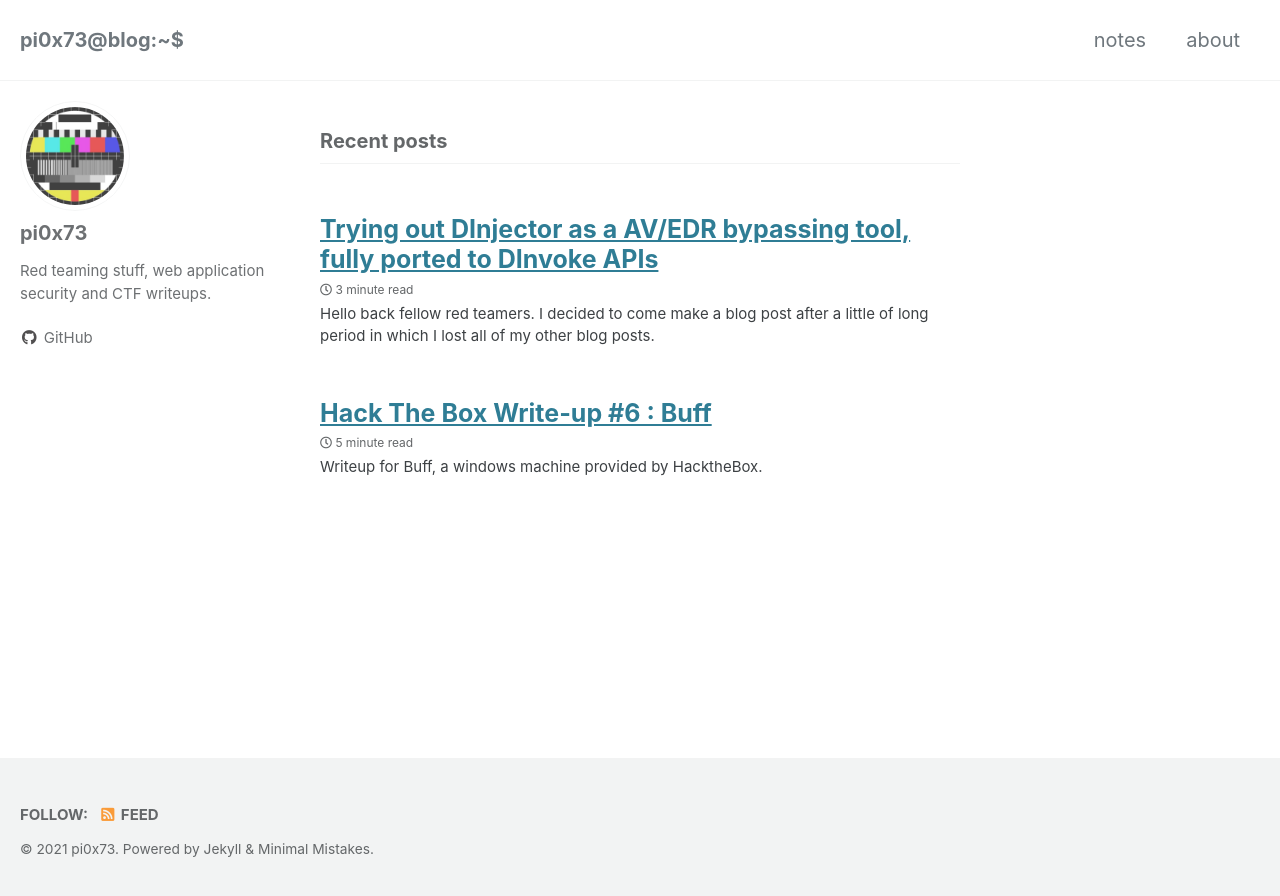
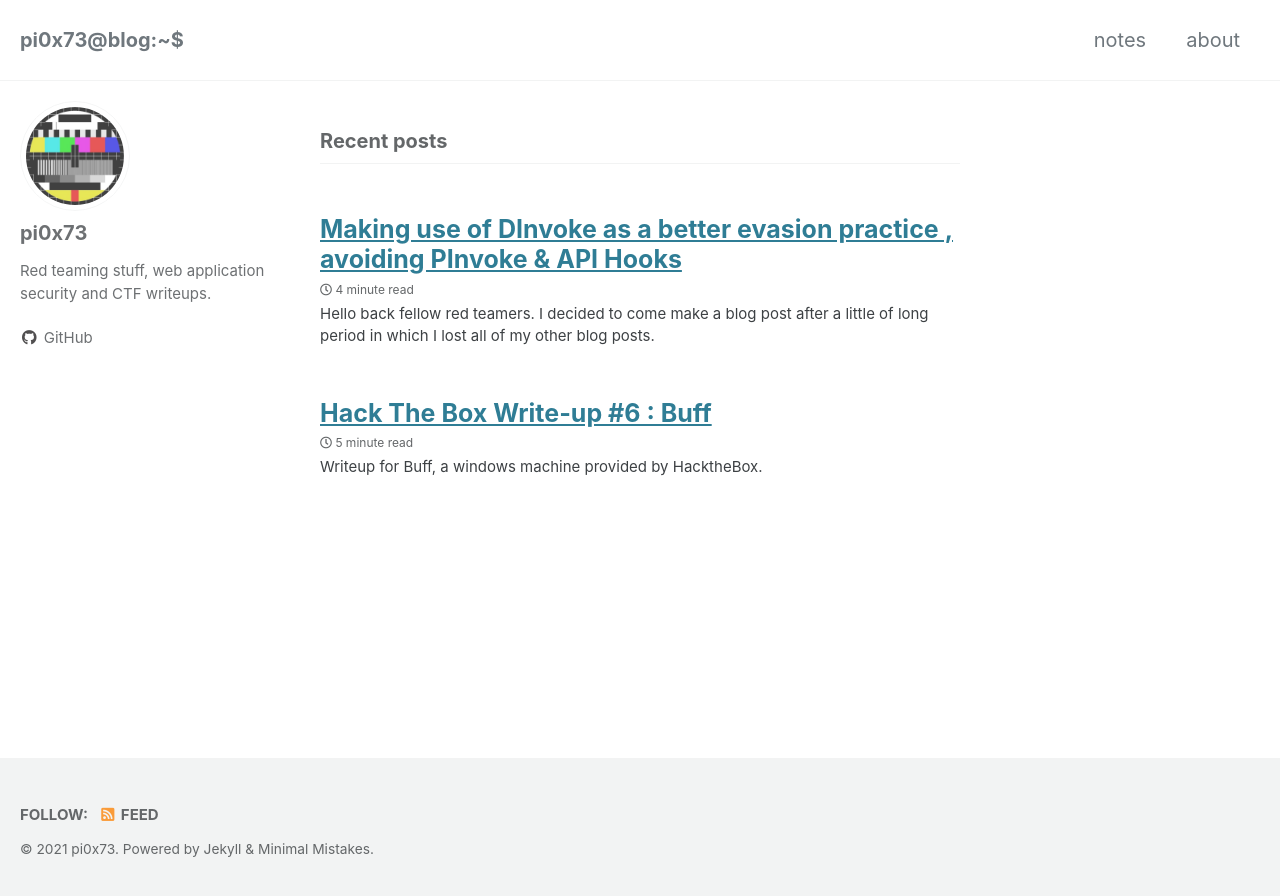
Before and after one commit to suldod/suldod.github.io.bak, a Jekyll site: the page built from index.html, in a window 1280 px wide. Shown: the top 896 px of the page. Built offline with Jekyll 4.4.1, drawn with Linux system fonts in a browser that asks for light colours; cached includes are drawn as plain includes; the list of posts is cut into pages by our own code; part of the change alters nothing that is shown.

Commit message:
Update 2021-10-26-DInjector-For-AV-AND-EDR-BYPASSING.md

````diff
--- a/_posts/2021-10-26-DInjector-For-AV-AND-EDR-BYPASSING.md
+++ b/_posts/2021-10-26-DInjector-For-AV-AND-EDR-BYPASSING.md
@@ -1,6 +1,6 @@
 ---
 layout: single
-title: "Trying out DInjector as a AV/EDR bypassing tool, fully ported to DInvoke APIs"
+title: "Making use of DInvoke as a better evasion practice , avoiding PInvoke & API Hooks"
 date: 2021-10-26
 tags:
   - windows
@@ -12,20 +12,22 @@ author_profile: true
 
 Hello back fellow red teamers. I decided to come make a blog post after a little of long period in which I lost all of my other blog posts.
 
-Lately I have been focused on Windows stuff, such as excercises on trying to bypass Windows Defender through trial and errors etc as a practice to help me make some preparations for a possible OSEP attempt lol.
+Lately I have been focused on Windows stuff, such as excercises on trying to bypass Windows Defender through trial and errors etc as a practice to upgrade my own skills on red teaming.
 
-I came across some amazing repos which I though would be worth to explain on a blog.
+In this article I'm going to explain how you can make use of Dynamic Invocation instead of PInvoke for a less suspicios execution.
 
 First let's take a view :
 
 - [https://github.com/TheWover/DInvoke](https://github.com/TheWover/DInvoke)
 
-DInvoke is dynamic replacement for PInvoke and contains powerful primitives that can be combined to dynamically invoke unmanaged code from disk or from memory.
+DInvoke is a dynamic replacement for PInvoke and contains powerful primitives that can be combined to dynamically invoke unmanaged code from disk or from memory.
+It helps you use unmanaged code from C# while avoiding suspicious P/Invokes. Rather than statically importing API calls with PInvoke, you may use Dynamic Invocation to load the DLL at runtime and call the function using a pointer to its location in memory. You may call arbitrary unmanaged code from memory (while passing parameters), allowing you to bypass API hooking in a variety of ways and execute post-exploitation payloads reflectively.
 
-You can have this reference for a deeper explaination on what DInvoke does and what it really is : [https://thewover.github.io/Dynamic-Invoke/](https://thewover.github.io/Dynamic-Invoke/)
+Rather than using PInvoke to import the API calls that we want to use, we load a DLL into memory manually. This can be done using whatever mechanism you would prefer. Then, we get a pointer to a function in that DLL. We may call that function from the pointer while passing in our parameters.
 
-While desperatly googling about examples of DInvoke being used on an actual Proof of Concept for silent Code Execution I ended up finding this amazing tool which is fully ported on DInvoke APIs : [https://github.com/snovvcrash/DInjector](https://github.com/snovvcrash/DInjector)
+By leveraging this dynamic loading API rather than the static loading API that sits behind PInvoke, you avoid directly importing suspicious API calls into your .NET Assembly.
 
+To show that little proof of concept of how it is done at a concrete target I will use [DInjector](https://github.com/snovvcrash/DInjector)
 ```
 (    (
      )\ ) )\ )                   )             (   (  (
@@ -43,7 +45,9 @@ While desperatly googling about examples of DInvoke being used on an actual Proo
                                       S H E L L C O D E
 ```
 
-The repo consists of a shellcode encrypter which makes use of `xor` or `aes` algorithms and encrypts the file with a password using sha256 and the DLL project which we will be loading into the memory to execute code.
+DInjector is a tool which is fully ported on `DInvoke` APIs and simulates the concept in easier steps for people like me who are generally dumb.
+
+Below is shown the content of encrypter.py which takes a raw shellcode payload and encodes it using either `AES` or `XOR` up to your preference.
 
 - encrypter.py
 
@@ -106,6 +110,10 @@ if __name__ == '__main__':
 		print(f'[+] Encrypted shellcode file: {args.output}')
 ```
 
+*>OK? WHATS NEXT?*
+
+Of course I need to compile the ``DInjector`` project which will output the `.DLL` file that is going to be loaded into the memory in order to call the shellcode.
+
 I could use Visual Studio to compile the DLL project but doing everything in linux just fits in perfectly. I wasnt aware there was a developer tool such as ``monodeveloper`` which could handle `C#` and `.NET` compiling on linux.
 
 ![img1](https://raw.githubusercontent.com/pi0x73/pi0x73.github.io/main/assets/images/post2/DInjector1.png)
@@ -121,7 +129,7 @@ Payload size: 906 bytes
 Saved as: shellcode.bin
 ```
 
-Setting up a listener which will serve the DLL to be loaded and the shellcode :
+Encryping the shellcode and setting up a listener which will serve the files that we need to load on the target machine :
 
 ![img2](https://raw.githubusercontent.com/pi0x73/pi0x73.github.io/main/assets/images/post2/img2.png)
 
@@ -129,7 +137,7 @@ Before executing let's make sure Windows Defender is up to date.
 
 ![img3](https://raw.githubusercontent.com/pi0x73/pi0x73.github.io/main/assets/images/post2/img3.png)
 
-To load the DLL into the memory and call the shellcode you might want to run cradle.ps1 if you dont want to do it manually...
+To load the DLL into the memory and call the shellcode you might want to run ``cradle.ps1`` if you dont want to do it manually...
 
 ```powershell
 # MODULE
````
